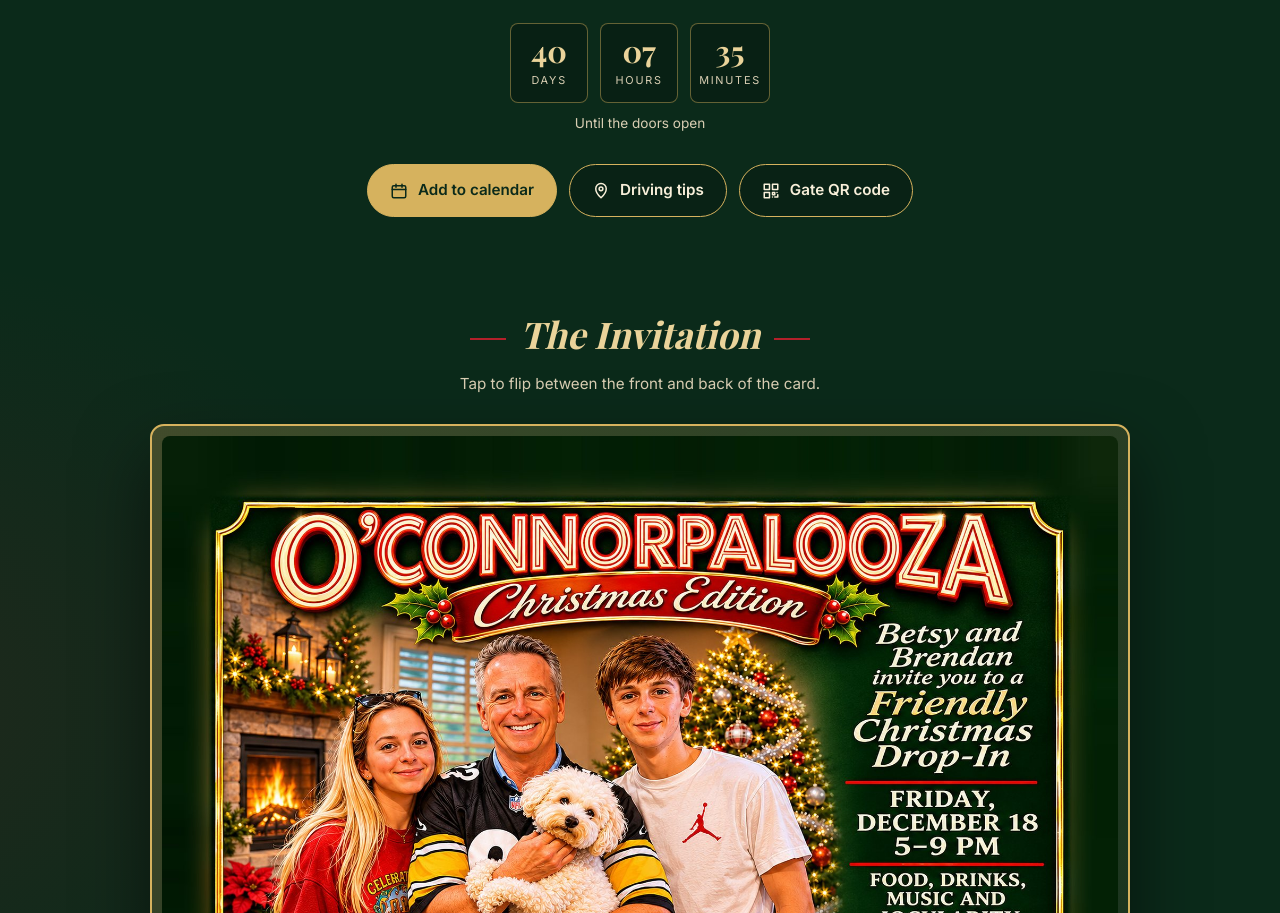
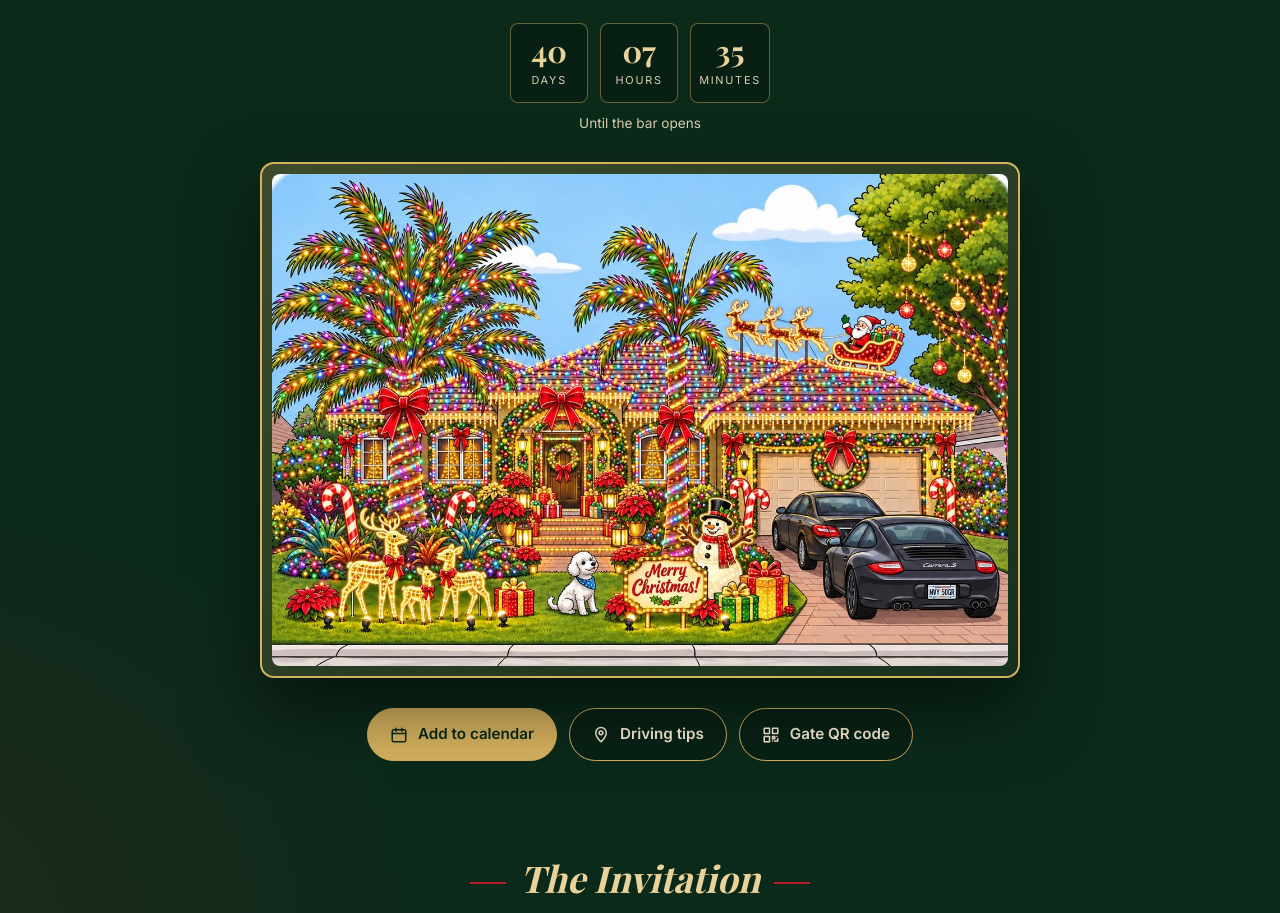
Before and after one commit to brendanterence-pandoc/brendoslife-site, a website: page public/christmas2026/index.html in a window 1280 px wide. Shown: the part 795-1708 px from the top of the page. Drawn offline with nearby package versions, Linux system fonts and the light colour scheme; a web font is replaced by a local one.

Commit message:
Christmas page: 'Until the bar opens' caption; add holiday house illustration below countdown

```diff
--- a/public/christmas2026/index.html
+++ b/public/christmas2026/index.html
@@ -204,6 +204,8 @@
       box-shadow: 0 30px 70px rgba(0, 0, 0, 0.5);
     }
     .frame img { border-radius: 8px; width: 100%; height: auto; }
+    .house { max-width: 760px; margin: 28px auto 0; }
+    .house img { display: block; }
 
     .flip { perspective: 1800px; max-width: 980px; margin: 0 auto; }
     .flip-inner { position: relative; transition: transform 800ms cubic-bezier(0.4, 0.1, 0.2, 1); transform-style: preserve-3d; }
@@ -405,7 +407,11 @@
         <div><b data-unit="h">--</b><small>Hours</small></div>
         <div><b data-unit="m">--</b><small>Minutes</small></div>
       </div>
-      <p class="countdown-note" id="countdown-note">Until the doors open</p>
+      <p class="countdown-note" id="countdown-note">Until the bar opens</p>
+
+      <figure class="house frame">
+        <img src="/christmas2026/christmas-house.jpg" width="1312" height="877" loading="eager" alt="Holiday illustration of the O'Connor home at Waters Edge decked out in Christmas lights, with Santa and reindeer on the roof, the dog on the lawn, and two cars in the driveway" />
+      </figure>
 
       <div class="actions">
         <a class="btn btn--primary" href="/christmas2026/oconnorpalooza-2026.ics" download>
```
Also changed, not shown: public/christmas2026/christmas-house.jpg (added).
